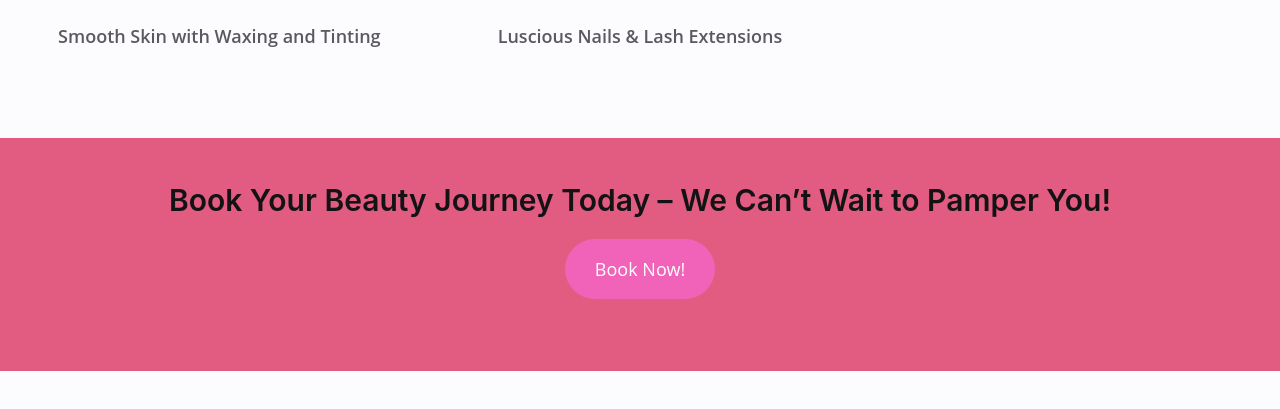
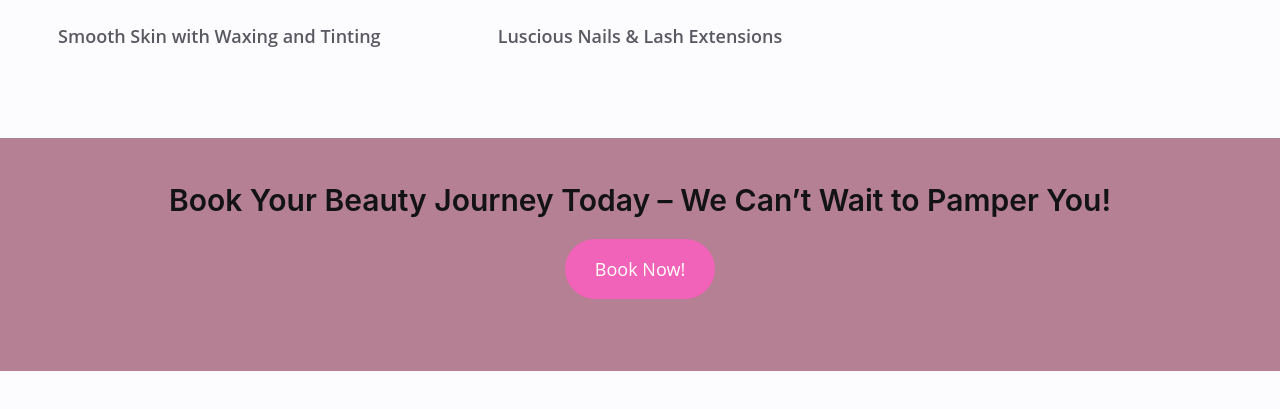
Before and after one commit to ThandoMav/wiggleshop, a Next.js app: page / in a window 1280 px wide. Shown: the part 1960-2369 px from the top of the page. Built offline with nearby package versions, Linux system fonts and the light colour scheme; no server answers; grey boxes are pictures that could not be loaded.

Commit message:
first commit

```diff
--- a/components/Dr1Banner.js
+++ b/components/Dr1Banner.js
@@ -4,7 +4,7 @@ import React from 'react';
 const About = () => {
   return (
     <>
-    <section className="wrapper !bg-[#edf2fc]">
+    <section className="wrapper !bg-primary-500">
       <div className="container pt-10 pb-14 xl:pt-[4.5rem] lg:pt-[4.5rem] md:pt-[4.5rem] xl:pb-24 lg:pb-24 md:pb-24 !text-center">
         <div className="flex flex-wrap mx-[-15px]">
           <div className="md:w-9/12 lg:w-7/12 xl:w-5/12 w-full flex-[0_0_auto] px-[15px] max-w-full !mx-auto">
--- a/tailwind.config.js
+++ b/tailwind.config.js
@@ -18,9 +18,9 @@ module.exports = {
         primary: {
           100: '#a5ffce',
           200: '#4ae290',
-          300: '25c870',
-          500:'#e25b80',
-          600:'#e194a4',
+          300: '#25c870',
+          500:'#b68094',
+          600:'#b79380',
           700:'#efc6cf'
         },
         neutral: {
```
